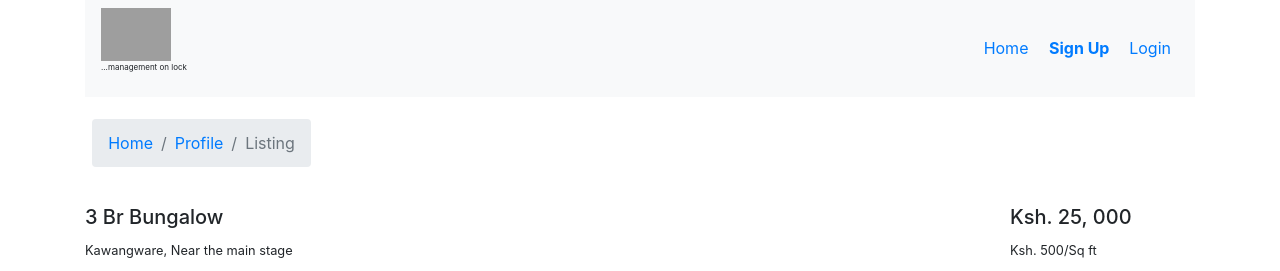
After one commit to Gichimu/rental-management-system, a PHP site: page /single-view.html in a window 1280 px wide. The commit adds this page. Shown: the top 271 px of the page. Run offline with PHP 8.4, Linux system fonts and the light colour scheme; grey boxes are pictures that could not be loaded.

Commit message:
add a single view page

```diff
--- /dev/null
+++ b/single-view.html
@@ -0,0 +1,63 @@
+<!DOCTYPE html>
+<html lang="en">
+<head>
+    <meta charset="UTF-8">
+    <meta name="viewport" content="width=device-width, initial-scale=1.0">
+    <meta http-equiv="X-UA-Compatible" content="ie=edge">
+    <link href="css/bootstrap.min.css" rel="stylesheet" type="text/css">
+    <link href="styles.css" rel="stylesheet" type="text/css">
+    <script src="js/jquery-3.4.1.js"></script>
+    <script src="js/scripts.js"></script>
+    <title>Property management System</title>
+</head>
+<body>
+    <div class="container">
+        <nav class="nav navbar bg-light sticky-top">
+            <div class="logo">
+                <img src="https://homestyleflooringsolutions.com/wp-content/uploads/2017/07/Property-Logo.jpg" alt="logo" width="70">
+                <p style="font-size:8px; font-family: -apple-system, BlinkMacSystemFont, 'Segoe UI', Roboto, Oxygen, Ubuntu, Cantarell, 'Open Sans', 'Helvetica Neue', sans-serif;">...management on lock</p>
+            </div>
+            <div>
+                <a class="nav-item m-2" href="#">Home</a>
+                <a class="nav-item m-2"  href="#"> <b>Sign Up </b></a>
+                <a class="nav-item m-2"  href="#">Login </a>
+            </div>
+        </nav>
+        <div class="row" id="breadcrumb">
+            <nav aria-label="breadcrumb">
+                <ol class="breadcrumb">
+                    <li class="breadcrumb-item"><a href="index.html">Home</a></li>
+                    <li class="breadcrumb-item"><a href="profile.html">Profile</a></li>
+                    <li class="breadcrumb-item active" aria-current="page">Listing</li>
+                </ol>
+            </nav>
+        </div>
+        <div class="row">
+            <div class="col-md-10">
+                <h5>3 Br Bungalow</h5>
+                <small>Kawangware, Near the main stage</small>
+            </div>
+            <div class="col-md-2 pull-right">
+                <h5>Ksh. 25, 000</h5>
+                <small>Ksh. 500/Sq ft</small>
+            </div>
+        </div>
+        <hr>
+        <div class="row">
+            <div class="col-md-8" id="left">
+                <div class="" id="content">
+                     <img id="hse-img" src="https://crystalvaluers.com/assets/WPL/43/thimg_Exterior-view_autox600.JPG">
+                </div>
+            </div>
+
+            <div class="col-md-4">
+                <div class="sticky-top" id="">
+
+                </div>
+
+
+            </div>
+        </div>
+    </div>
+</body>
+</html>
--- a/styles.css
+++ b/styles.css
@@ -51,13 +51,20 @@ footer {
     left:0px;
 }  */
 
+#hse-img {
+    width: 90%;
+}
+
+.col-md-10 {
+}
+
 .header {
     padding: 5px;
 }
 
-.col-md-9 {
+.col-md-4 {
 
-
+    border-left: 1px solid rgb(235, 229, 229);
 }
 
 
```
